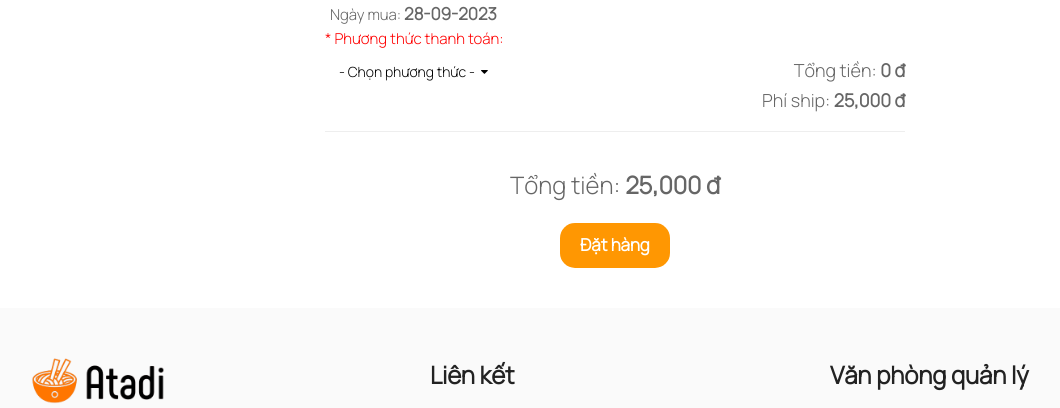
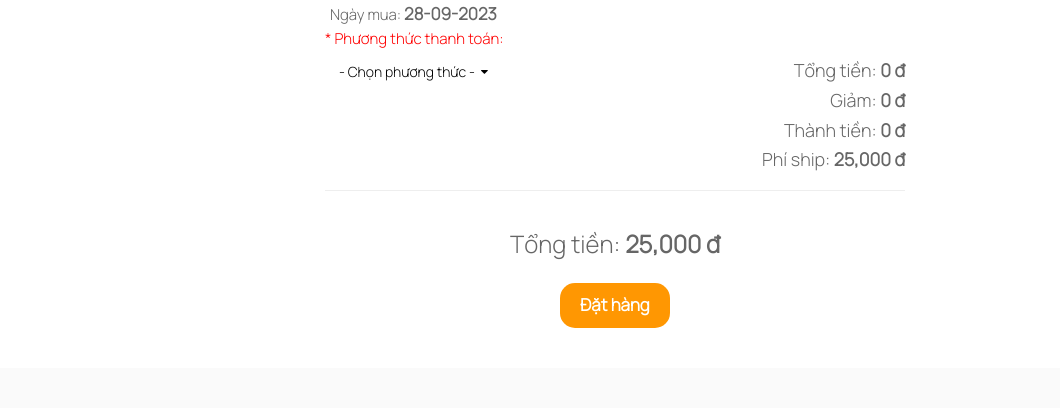
Before and after one commit to NDMTP/Atadi, a PHP site: page /atadi/thongtindonhang.php?phuong=BT1 in a window 1280 px wide. Shown: the part 571-979 px from the top of the page, without its empty margins (25-1085 px from the left). Run offline with PHP 8.4, Linux system fonts and the light colour scheme; data comes from the database, SQL or seed files in the repository; data that the repository does not hold is empty; some libraries are stand-ins or nearby versions; some web fonts are replaced.

Commit message:
ap dung KM

```diff
--- a/thongtindonhang.php
+++ b/thongtindonhang.php
@@ -62,7 +62,7 @@ include "connect.php"
                                         foreach ($_SESSION['cart_temp'] as $item) {
                                             $sql = "select * from sanpham s
                                                     join sizecuasanpham sz on sz.MASP=s.MASP
-                                                    where sz.MASP = '{$item['id']}'";
+                                                    where sz.MASP = '{$item['id']}' and sz.MASIZE='{$item['size']}'";
                                             $result = $conn->query($sql);
                                             $sp = $result->fetch_assoc();
 
@@ -102,6 +102,12 @@ include "connect.php"
                                             <h4>Tổng tiền: <span
                                                     style="font-weight: bold;"><?php echo number_format($tongtien) ?> đ</span>
                                             </h4>
+                                            <h4>Giảm: <span
+                                                    style="font-weight: bold;"><?php echo number_format($_GET['gg']) ?> đ</span>
+                                            </h4>
+                                            <h4>Thành tiền: <span
+                                                    style="font-weight: bold;"><?php echo number_format($_GET['tt']) ?> đ</span>
+                                            </h4>
                                             <h4>Phí ship: <span
                                                     style="font-weight: bold;"><?php echo number_format($row['PHIGIAO']) ?>
                                                     đ</span></h4>
@@ -117,7 +123,7 @@ include "connect.php"
                                 <div class="row" style="padding-bottom: 40px;">
                                     <div style="text-align: center;" class="col-12">
                                         <h3>Tổng tiền: <span
-                                                style="font-weight: bold;"><?php echo number_format($tongtien+$row['PHIGIAO']) ?>
+                                                style="font-weight: bold;"><?php echo number_format($_GET['tt']+$row['PHIGIAO']) ?>
                                                 đ</span></h3>
                                         <button class="dathang"
                                             style="margin-top: 15px; padding: 10px 20px; background-color: #ff9702; color: white; border:none; border-radius: 15px;"
--- a/thongtinmuahang.php
+++ b/thongtinmuahang.php
@@ -95,6 +95,8 @@ include "connect.php"
                                         value="" class="txt-input" placeholder="Số nhà, đường,...">
                                 </p>
                                 <div class="row" style="padding-bottom: 40px;">
+                                    <input type="hidden" name="tt" value="<?php echo $_GET['tt'] ?>">
+                                    <input type="hidden" name="gg" value="<?php echo $_GET['gg'] ?>">
                                     <div style="text-align: center;" class="col-12">
                                         <button type="submit" style="margin-top: 15px; padding: 10px 20px; background-color: #ff9702; color: white; border:none; border-radius: 15px;"><span style="font-size: 17px; font-weight: bold;">Xác nhận thông tin</span></button>
                                     </div>
```
Also changed, not shown: cart-page.php (+7 -1 lines).
